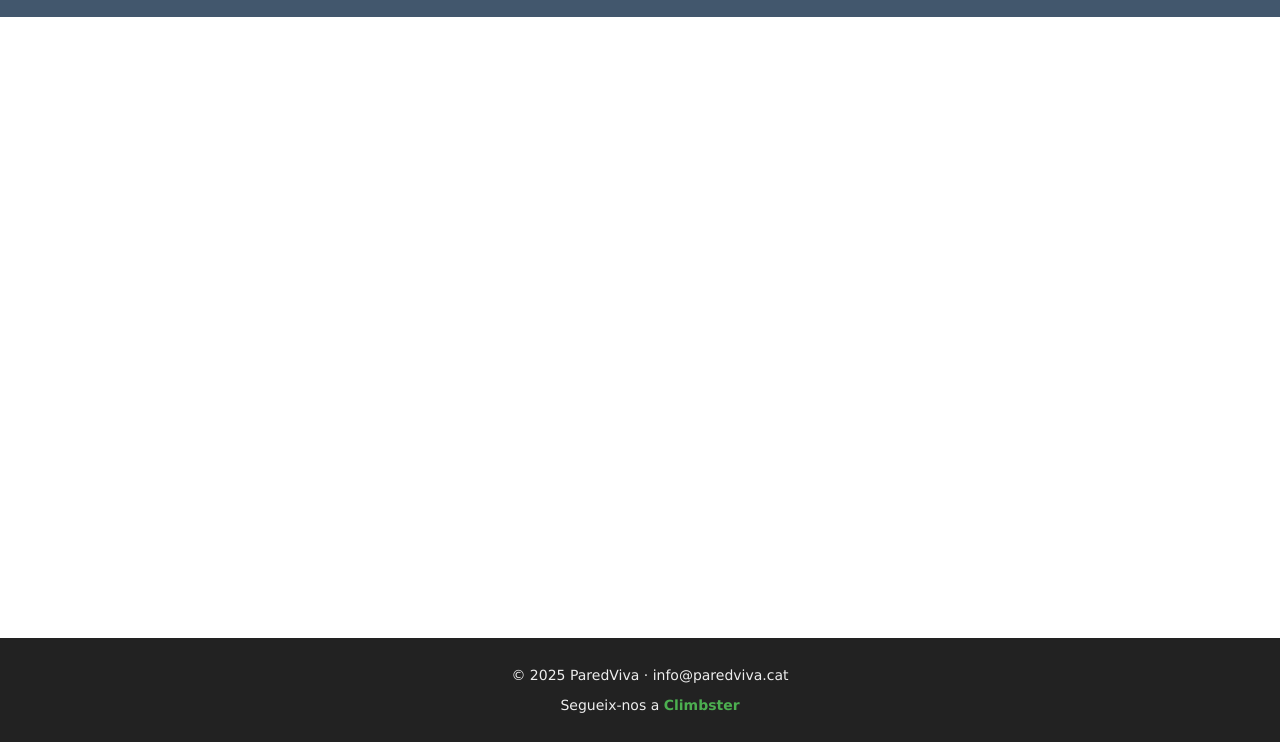
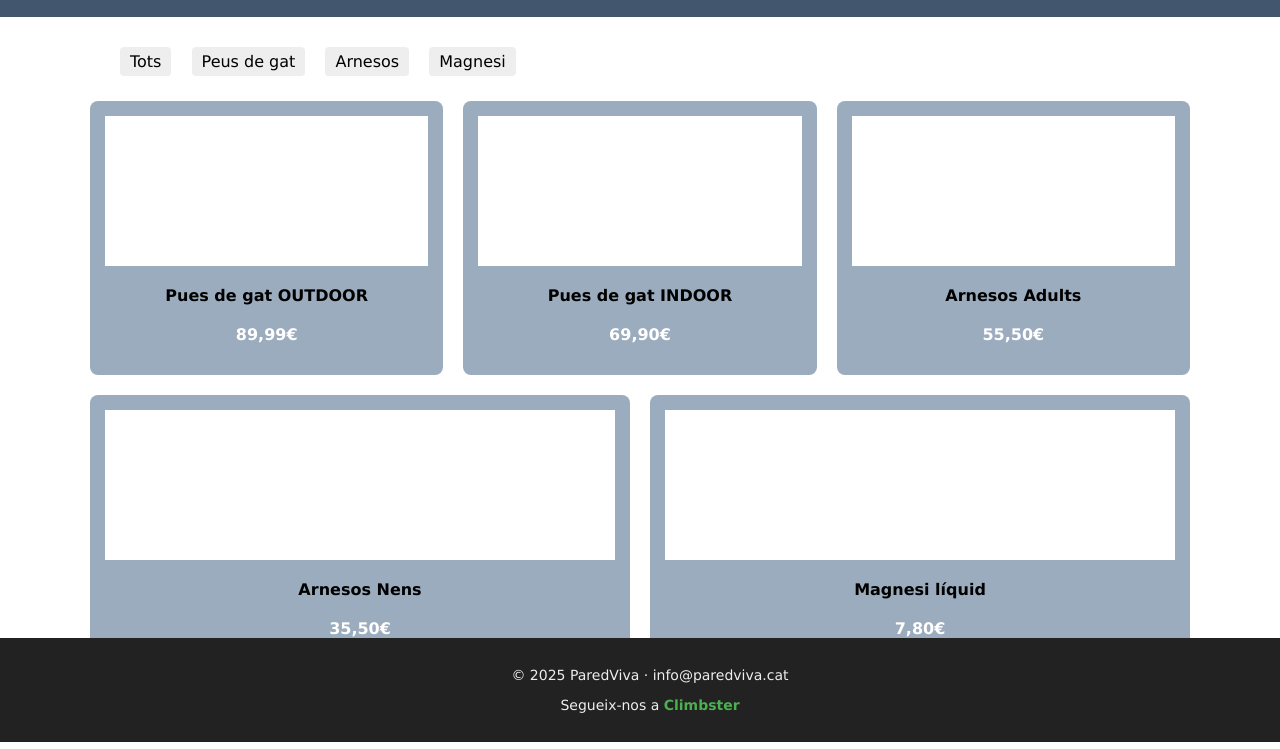
Before and after one commit to Atreb8/Exercici002-Mini-web-d-empresa, a plain HTML site: page DAM1M04-Exercici002/productes.html in a window 1280 px wide. Shown: the part 58-807 px from the top of the page. Drawn offline with Linux system fonts and the light colour scheme.

Commit message:
avanç productes.html

```diff
--- a/DAM1M04-Exercici002/productes.html
+++ b/DAM1M04-Exercici002/productes.html
@@ -5,7 +5,51 @@
   <title>Productes</title>
   <link rel="stylesheet" href="global.css">
   <style>
+    .contenidor {
+      max-width: 1100px;
+      margin: auto;
+      padding: 80px;
+    }
 
+    .filtres {
+      margin: 30px;
+    }
+
+    .filtres span {
+      margin-right: 15px;
+      background-color: #eee;
+      padding: 5px 10px;
+      border-radius: 4px;
+      cursor: pointer;
+    }
+
+    .grid-productes {
+      display: flex;
+      flex-wrap: wrap;
+      gap: 20px;
+    }
+
+    .producte {
+      background-color: #9bacbe;
+      padding: 15px;
+      border-radius: 8px;
+      flex: 1 1 260px;
+      text-align: center;
+    }
+
+    .producte .img {
+      height: 150px;
+      background-color: #ffffff;
+    }
+
+    .producte h4 {
+      margin: 20px 0;
+    }
+
+    .producte p {
+      color: #ffffff;
+      font-weight: bold;
+    }
   </style>
 </head>
 <body>
@@ -17,13 +61,50 @@
       <a href="contacte.html"class="link">Contacte</a>
     </nav>
   </header>
-  <main>
 
+  <main class="contenidor">
+
+    <div class="filtres">
+      <span>Tots</span>
+      <span>Peus de gat</span>
+      <span>Arnesos</span>
+      <span>Magnesi</span>
+    </div>
+
+
+    <div class="grid-productes">
+      <div class="producte">
+        <div class="img"></div>
+        <h4>Pues de gat OUTDOOR</h4>
+        <p>89,99€</p>
+      </div>
+      <div class="producte">
+        <div class="img"></div>
+        <h4>Pues de gat INDOOR</h4>
+        <p>69,90€</p>
+      </div>
+      <div class="producte">
+        <div class="img"></div>
+        <h4>Arnesos Adults</h4>
+        <p>55,50€</p>
+      </div>
+      <div class="producte">
+        <div class="img"></div>
+        <h4>Arnesos Nens</h4>
+        <p>35,50€</p>
+      </div>
+      <div class="producte">
+        <div class="img"></div>
+        <h4>Magnesi líquid</h4>
+        <p>7,80€</p>
+      </div>
+    </div>
   </main>
 
   <footer>
     <p>&copy; 2025 ParedViva · info@paredviva.cat</p>
     <p>Segueix-nos a <a href="https://www.oliunid.es/" target="_blank" style="color: #4CAF50; text-decoration: none; font-weight: bold;">Climbster</a></p>
   </footer>
+
 </body>
 </html>
```
Also changed, not shown: DAM1M04-Exercici002/index.html (+1 -1 lines).
